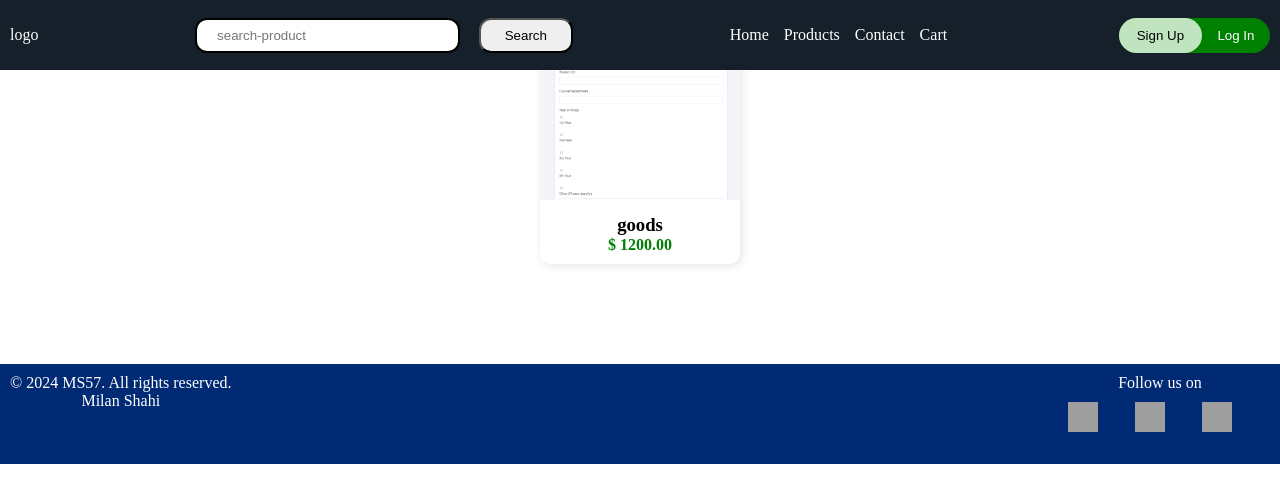
After one commit to milanshahi57/nepstore, a Django app: page /products/ in a window 1280 px wide. The commit adds this page. Shown: the top 503 px of the page. Run offline with Django 5.2, Linux system fonts and the light colour scheme; data comes from the database, SQL or seed files in the repository; grey boxes are pictures that could not be loaded.

Commit message:
product page initialized

```diff
--- a/nepmart/models.py
+++ b/nepmart/models.py
@@ -1,3 +1,14 @@
 from django.db import models
 
-# Create your models here.
+# Create your models here
+
+class Product(models.Model):
+    name = models.CharField(max_length=255)
+    slug = models.SlugField(unique=True)
+    description = models.TextField(blank=True, null=True)
+    price = models.DecimalField(max_digits=10, decimal_places=2)
+    image = models.ImageField(upload_to='product_images/')
+    created_at = models.DateTimeField(auto_now_add=True)
+
+    def __str__(self):
+        return self.name
--- /dev/null
+++ b/nepmart/static/css/product.css
@@ -0,0 +1,75 @@
+/* Product listing page */
+.product-container {
+    display: flex;
+    flex-wrap: wrap;
+    gap: 20px;
+    justify-content: center;
+    margin: 20px;
+}
+
+.product-card {
+    width: 200px;
+    background: #fff;
+    border-radius: 10px;
+    box-shadow: 2px 2px 10px rgba(0, 0, 0, 0.1);
+    overflow: hidden;
+    text-align: center;
+    transition: transform 0.3s;
+}
+
+.product-card:hover {
+    transform: scale(1.05);
+}
+
+.product-card a {
+    text-decoration: none;
+    color: inherit;
+}
+
+.product-img {
+    width: 100%;
+    height: 180px;
+    object-fit: cover;
+}
+
+.product-info {
+    padding: 10px;
+}
+
+.price {
+    color: green;
+    font-weight: bold;
+}
+
+/* Product detail page */
+.product-detail {
+    display: flex;
+    gap: 20px;
+    padding: 20px;
+    align-items: center;
+    justify-content: center;
+}
+
+.product-detail-img {
+    width: 300px;
+    height: auto;
+    border-radius: 10px;
+}
+
+.product-detail-info {
+    text-align: left;
+}
+
+.buy-btn {
+    background: green;
+    color: white;
+    padding: 10px 20px;
+    border: none;
+    cursor: pointer;
+    font-size: 16px;
+    border-radius: 5px;
+}
+
+.buy-btn:hover {
+    background: darkgreen;
+}
--- a/nepmart/templates/base.html
+++ b/nepmart/templates/base.html
@@ -18,8 +18,8 @@
         </div>
         <div class="items-container">
             <ul>
-                <li><a href="#" class="nav-items">Home</a></li>
-                <li><a href="#" class="nav-items">Products</a></li>
+                <li><a href="{% url 'home' %}" class="nav-items">Home</a></li>
+                <li><a href="{% url 'product_list' %}" class="nav-items">Products</a></li>
                 <li><a href="#" class="nav-items">Contact</a></li>
                 <li><a href="#" class="nav-items">Cart</a></li>
             </ul>
@@ -32,11 +32,8 @@
  {% comment %} navbar ends here  {% endcomment %}
 
  <main>
-
     {% block content %}
-
     {% endblock content %}
-
  </main>
 
   <!-- Footer -->
--- /dev/null
+++ b/nepmart/templates/product.html
@@ -0,0 +1,21 @@
+{% extends 'base.html' %}
+{% load static %}
+
+{% block content %}
+<link rel="stylesheet" href="{% static 'css/product.css' %}">
+
+<div class="product-container">
+    {% for product in products %}
+    <div class="product-card">
+        <a href="{% url 'product_detail' product.slug %}">
+            <img src="{{ product.image.url }}" alt="{{ product.name }}" class="product-img">
+            <div class="product-info">
+                <h3>{{ product.name }}</h3>
+                <p class="price">$ {{ product.price }}</p>
+            </div>
+        </a>
+    </div>
+    {% endfor %}
+</div>
+
+{% endblock %}
--- a/nepmart/urls.py
+++ b/nepmart/urls.py
@@ -2,9 +2,12 @@ from django.conf import settings
 from django.conf.urls.static import static
 from django.urls import path
 from . import views
+from django.urls import path
+from .views import product_list, product_detail
 
 
 urlpatterns = [
     path('', views.home, name='home'),
-
+    path('products/', product_list, name='product_list'),
+    path('products/<slug:slug>/', product_detail, name='product_detail'),
 ] + static(settings.MEDIA_URL, document_root=settings.MEDIA_ROOT)
--- a/nepmart/views.py
+++ b/nepmart/views.py
@@ -4,3 +4,15 @@
 
 def home(request):
     return render(request, 'home.html',)
+
+
+from django.shortcuts import render, get_object_or_404
+from .models import Product
+
+def product_list(request):
+    products = Product.objects.all()
+    return render(request, 'product.html', {'products': products})
+
+def product_detail(request, slug):
+    product = get_object_or_404(Product, slug=slug)
+    return render(request, 'product_detail.html', {'product': product})
```
Also changed, not shown: nepmart/admin.py (+7 -0 lines), nepmart/templates/product_detail.html (added, +16 -0 lines), nepstore/settings.py (+4 -10 lines), db.sqlite3, media/product_images/q1.png (added), nepmart/migrations/0004_product_delete_advertisement.py (added).
